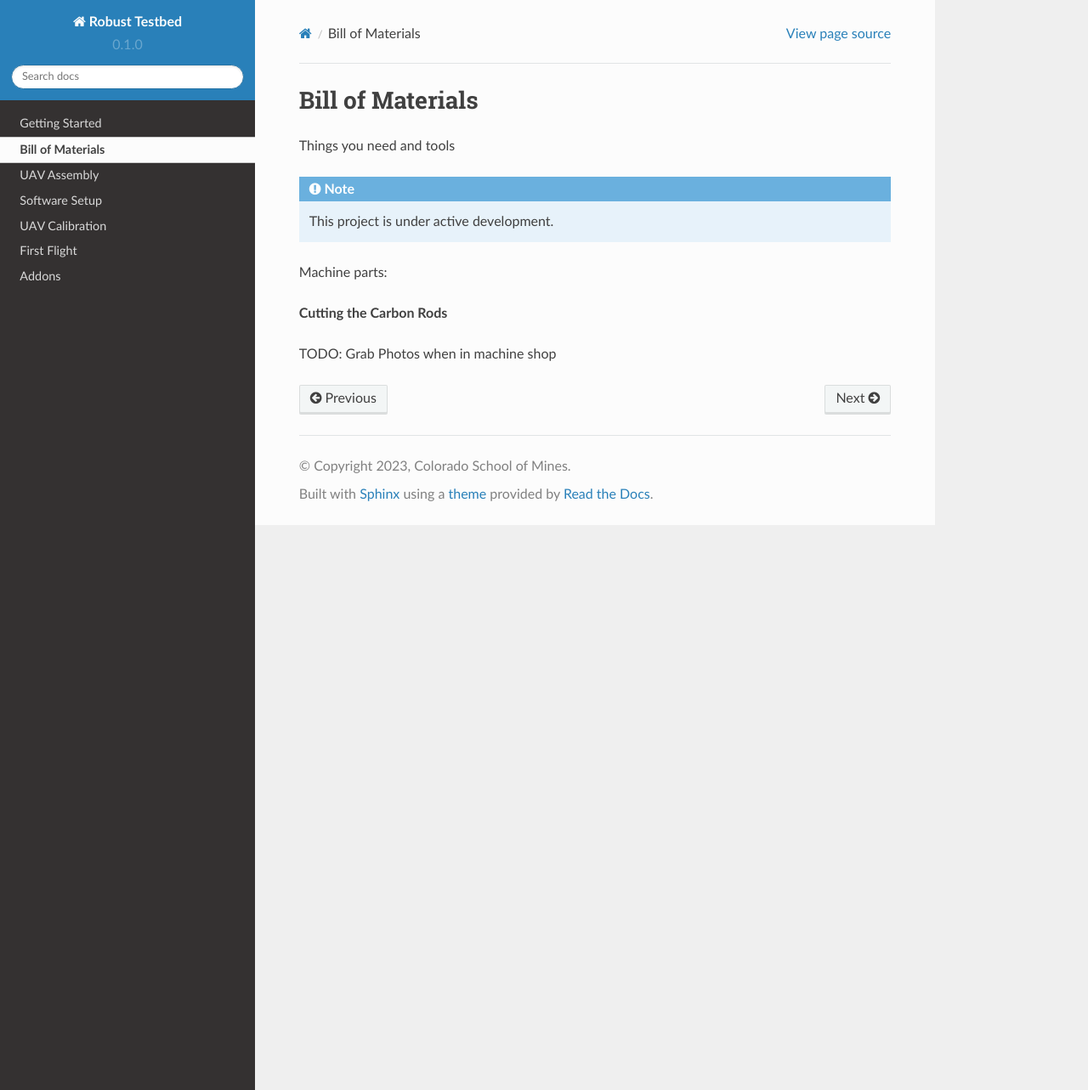
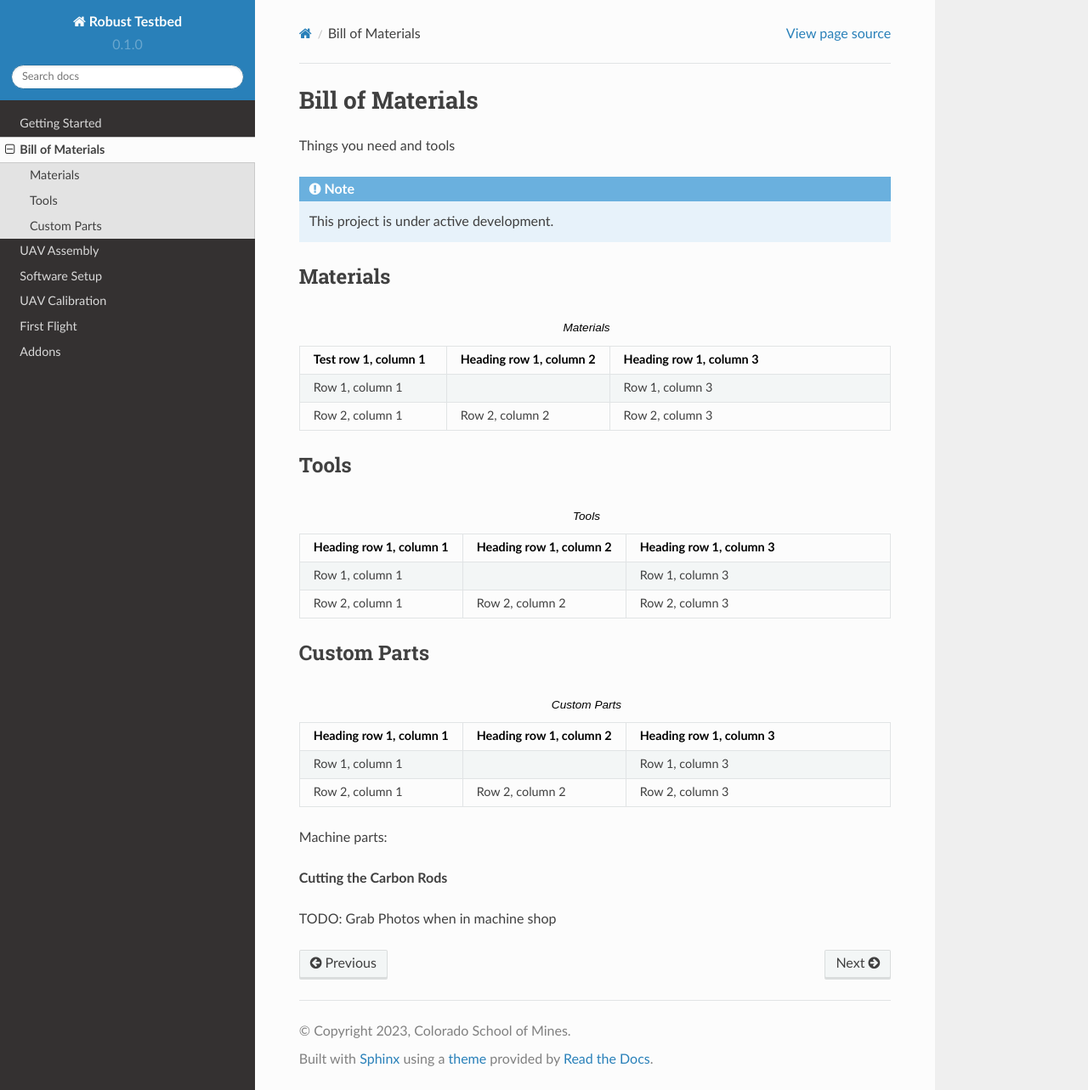
Before and after one commit to pervasive-computing-systems-group/RobustTestbedDocumentation, a Sphinx documentation site: the page built from docs/source/bom.rst, in a window 1280 px wide and 1283 px high. Shown: the whole window at 85% size. Built offline with Sphinx 7.4.7 and the Read the Docs theme 2.0.0, drawn with Linux system fonts in a browser that asks for light colours.

Commit message:
Created BOM

```diff
--- a/docs/source/assembly.rst
+++ b/docs/source/assembly.rst
@@ -137,6 +137,9 @@ Next is to mount the arms and leg mounts to the carbon fiber plate. Each corner
 Assemble Landing Legs
 ~~~~~~~~~~~~~~~~~~~~~~
 
+Cutting Motor Leads & Mounting Motors
+~~~~~~~~~~~~~~~~~~~~~~~~~~~~~~~~~~~~~~
+
 
 
 PCB & Electronics
--- a/docs/source/bom.rst
+++ b/docs/source/bom.rst
@@ -8,6 +8,63 @@ Things you need and tools
    This project is under active development.
 
 
+Materials
+~~~~~~~~~~~~
+
+.. list-table:: Materials
+   :widths: 25 25 50
+   :header-rows: 1
+
+   * - Test row 1, column 1
+     - Heading row 1, column 2
+     - Heading row 1, column 3
+   * - Row 1, column 1
+     -
+     - Row 1, column 3
+   * - Row 2, column 1
+     - Row 2, column 2
+     - Row 2, column 3
+
+
+Tools
+~~~~~~~~
+
+.. list-table:: Tools
+   :widths: 25 25 50
+   :header-rows: 1
+
+   * - Heading row 1, column 1
+     - Heading row 1, column 2
+     - Heading row 1, column 3
+   * - Row 1, column 1
+     -
+     - Row 1, column 3
+   * - Row 2, column 1
+     - Row 2, column 2
+     - Row 2, column 3
+
+
+Custom Parts
+~~~~~~~~~~~~~~~~~~~~
+
+.. list-table:: Custom Parts
+   :widths: 25 25 50
+   :header-rows: 1
+
+   * - Heading row 1, column 1
+     - Heading row 1, column 2
+     - Heading row 1, column 3
+   * - Row 1, column 1
+     -
+     - Row 1, column 3
+   * - Row 2, column 1
+     - Row 2, column 2
+     - Row 2, column 3
+
+
+
+
+
 Machine parts:
 
 **Cutting the Carbon Rods**
```
Also changed, not shown: 1 other file.
